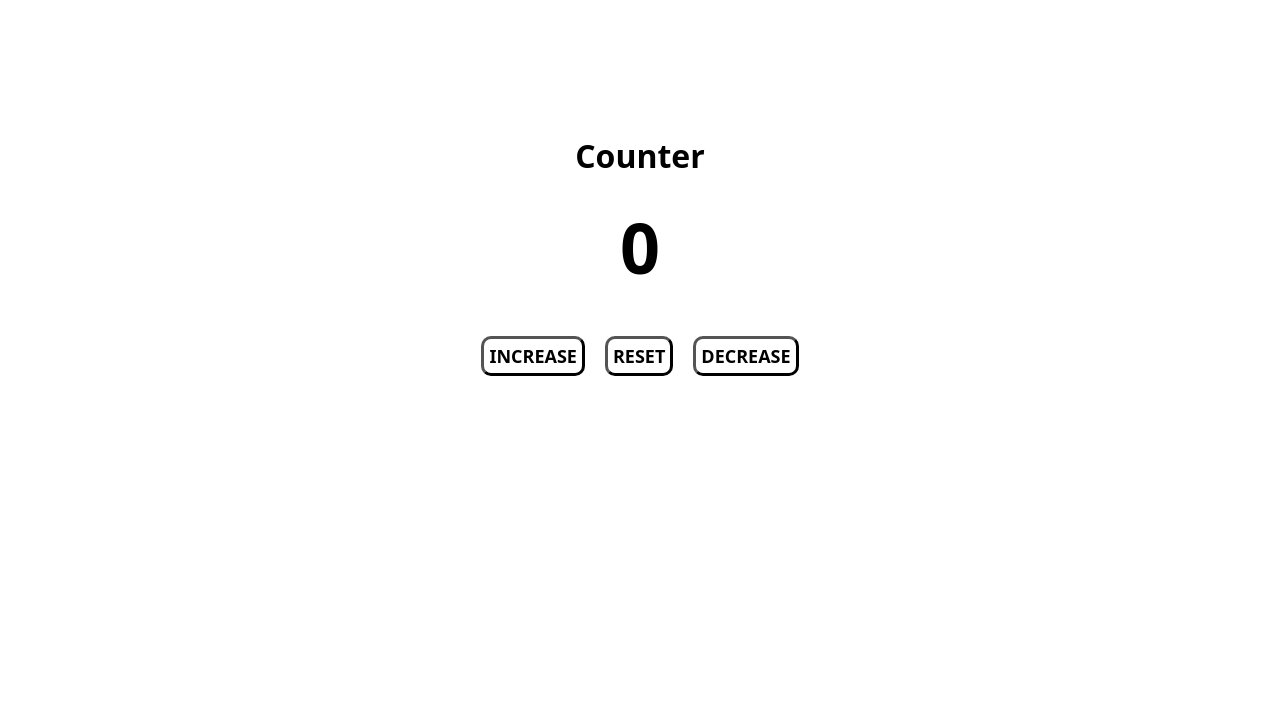
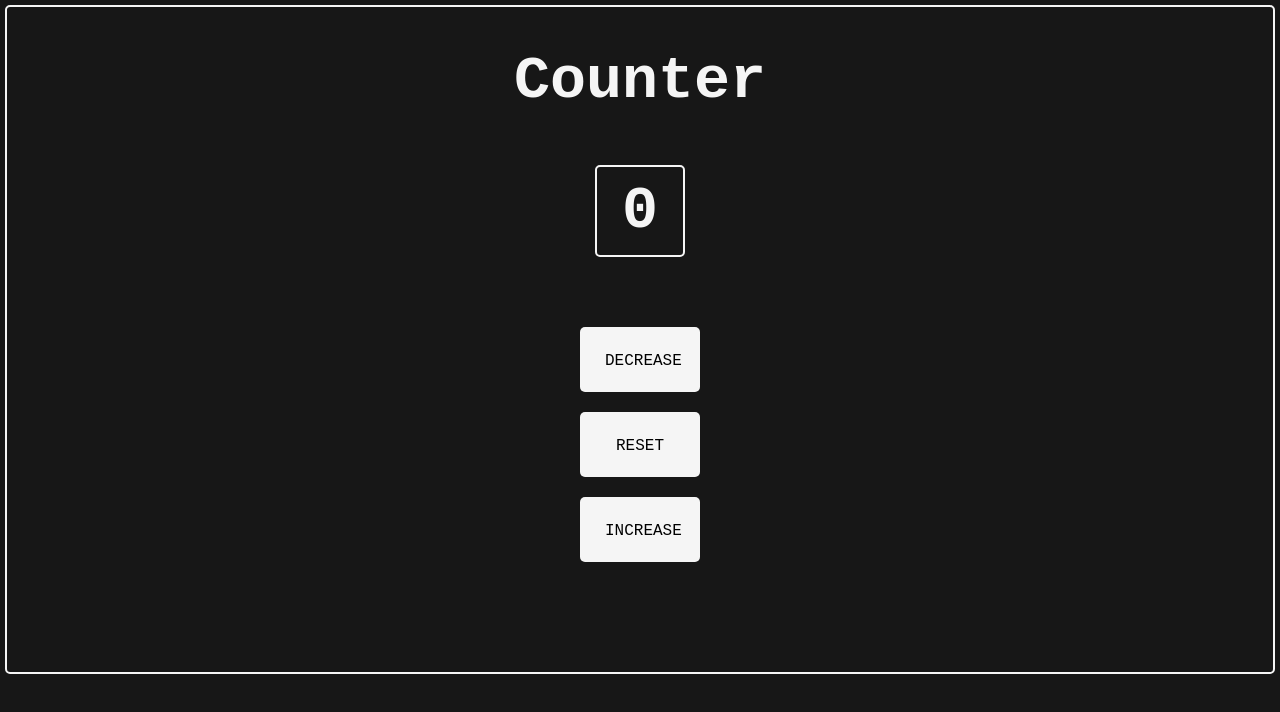
Before and after one commit to aakhildasz/Counter, a plain HTML site: page counter/count.html in a window 1280 px wide. Drawn offline with Linux system fonts and the light colour scheme.

Commit message:
Add files via upload

```diff
--- a/counter/count.css
+++ b/counter/count.css
@@ -1,86 +1,134 @@
 * {
-    font-family: system-ui, -apple-system, BlinkMacSystemFont, 'Segoe UI', Roboto, Oxygen, Ubuntu, Cantarell, 'Open Sans', 'Helvetica Neue', sans-serif;
-    font-weight: bold;
+    margin: 0;
+    padding: 0;
+    font-family: monospace;
+}
+
+body {
+    background: rgb(23, 23, 23);
+}
+
+main {
+    margin-top: 5px;
+    margin-bottom: 5px;
+    margin-left: 5px;
+    margin-right: 5px;
+    padding: 171px;
+    display: flex;
+    flex-direction: column;
+    align-items: center;
+    justify-content: center;
+    border-radius: 5px;
+    border: 2px solid whitesmoke;
+
+
+}
+
+main .container {
+
+    font-size: 30px;
+    display: flex;
+    flex-direction: column;
+    justify-content: center;
+    align-items: center;
+}
+
+
+main .container .head {
+    color: whitesmoke;
+}
+
+main .container .value{
+    color: whitesmoke;
+    margin-top: 50px;
+    border: 2px solid whitesmoke;
+    padding-left: 25px;
+    padding-right: 25px;
+    padding-top: 10px;
+    padding-bottom: 10px;
+    border-radius: 5px;
 }
 
 
 
-#value {
-    font-weight: 700;
-    font-size: 70px;
-    justify-content: center;
-}
-
-
-
-.btn-increase {
-    padding: 5px;
-    color: black;
-    background-color: white;
-    font-size: large;
-    border-radius: 10px;
-    text-transform:uppercase;
-    margin: 10px;
-    border-width: 3px;
-}
-
-.btn-decrease {
-    padding: 5px;
-    color: black;
-    background-color: white;
-    font-size: large;
-    border-radius: 10px;
-    text-transform:uppercase;
-    margin: 10px;
-    border-width: 3px;
-}
-
-.reset {
-    padding: 5px;
-    color: black;
-    background-color: white;
-    font-size: large;
-    border-radius: 10px;
-    text-transform:uppercase;
-    margin: 10px;
-    border-width: 3px;
-}
-
-
-.button-container {
+main .button-container {
     display: flex;
     justify-content: center;
     align-items: center;
-
-}
-
-.container {
-    display: flex;
-    justify-content: center;
-    align-items: center;
-    flex-direction: column;
-    margin-bottom: 2.5%;
+    margin: 50px;
+    padding: 10px;
+    /* border: 2px solid whitesmoke; */
+    border-radius: 5px;
 
 }
 
 
-.head {
-    margin-top: 10%;
-}
-
-
-.btn-increase:hover {
-    background-color: lightgreen;
+main .button-container .btn-decrease {
+    font-size: large;
+    padding: 25px;
+    margin: 10px;
+    height: 65px;
+    width: 120px;
+    border-radius: 5px;
+    text-transform: uppercase;
+    transition: all 0.5s ease;
+    border-style: none;
+    background: whitesmoke;
     cursor: pointer;
 }
 
-.btn-decrease:hover {
-    background-color: rgb(189, 75, 75);
+main .button-container .btn-decrease:hover {
+    background: rgb(218, 140, 140);
+}
+
+main .button-container .btn-increase {
+    font-size: large;
+    padding: 25px;
+    margin: 10px;
+    height: 65px;
+    width: 120px;
+    border-radius: 5px;
+    text-transform: uppercase;
+    transition: all 0.5s ease;
+    border-style: none;
+    background: whitesmoke;
     cursor: pointer;
 }
 
-.reset:hover {
-    background-color: black;
-    color: white;
+main .button-container .btn-increase:hover{
+    background: rgb(180, 255, 180);
+}
+
+main .button-container .reset {
+    font-size: large;
+    padding: 25px;
+    margin: 10px;
+    border-radius: 5px;
+    height: 65px;
+    width: 120px;
+    text-transform: uppercase;
+    transition: all 0.3s ease;
+    border-style: none;
+    background: whitesmoke;
     cursor: pointer;
 }
+
+main .button-container .reset:hover {
+    background: rgb(250, 250, 174);
+}
+
+@media (max-width: 1283px) {
+    main .button-container {
+        flex-direction: column;
+        /* border: 2px solid whitesmoke; */
+        border-radius: 5px;
+    }
+
+    main {
+        margin-top: 5px;
+        margin-bottom: 5px;
+        border: 2px solid whitesmoke;
+        border-radius: 5px;
+        padding: 40px;
+    }
+}
--- a/counter/count.html
+++ b/counter/count.html
@@ -11,15 +11,15 @@
 
     <main>
         <div class="container">
-            <h1 class="head">
-                Counter
-            </h1>
-            <span id="value">0</span>
+            <h1 class="head">Counter</h1>
+            <h1 class="value" id="value" >0</h1>
         </div>
         <div class="button-container">
+            <button class="btn btn-decrease">decrease</button>
+            <button class="reset">reset</button>
             <button class="btn btn-increase">increase</button>
-            <button class="reset">reset</button>
-            <button class="btn btn-decrease">decrease</button>
+
+
         </div>
     </main>
 
--- a/counter/count.js
+++ b/counter/count.js
@@ -22,7 +22,7 @@ btns.forEach(function (btn){
             value.style.color = 'red';
         }
         if(count === 0) {
-            value.style.color = 'black';
+            value.style.color = 'whitesmoke';
         }
         value.textContent = count;
     });
```
